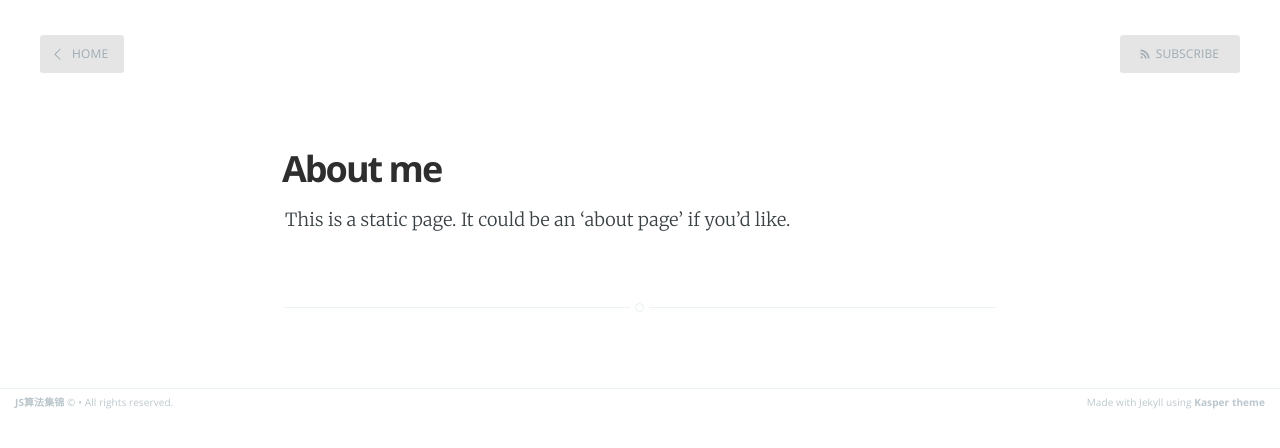
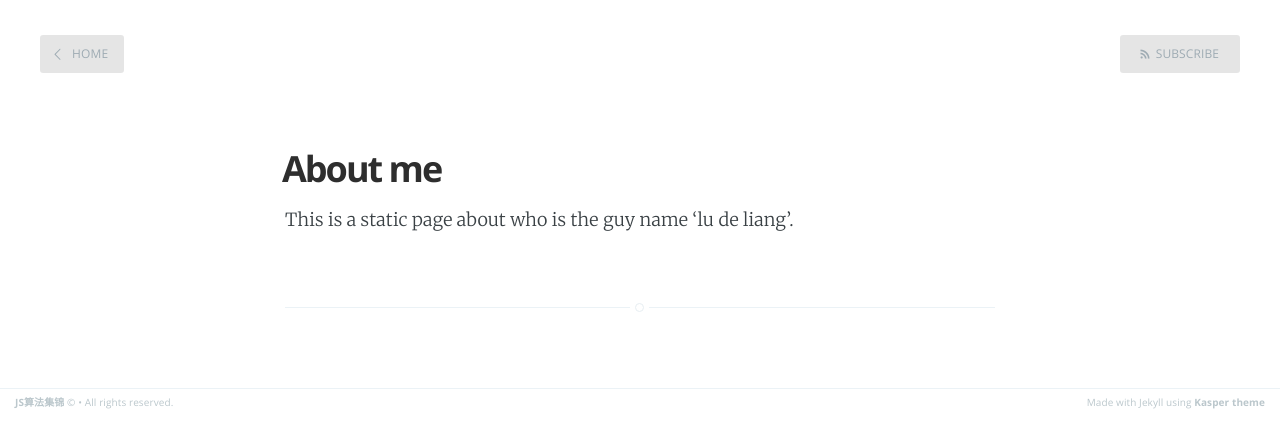
Before and after one commit to ludeliang/jekyll-blog, a Jekyll site: the page built from about.md, in a window 1280 px wide. Shown: the top 448 px of the page. Built offline with Jekyll 4.4.1, drawn with Linux system fonts in a browser that asks for light colours; Markdown is read by kramdown in place of the engine named in the settings.

Commit message:
change heightline format

```diff
--- a/_posts/2016-08-25-Bubble-Sort.markdown
+++ b/_posts/2016-08-25-Bubble-Sort.markdown
@@ -2,7 +2,7 @@
 layout: post
 title:  "冒泡排序"
 date:   2016-08-25 10:06:00
-categories: JavaScript Bubble Sort
+categories: JavaScript Sort Bubble
 ---
 
 冒泡排序算法的运作如下：（从后往前）
--- a/about.md
+++ b/about.md
@@ -3,4 +3,4 @@
 title: About me
 ---
 
-This is a static page. It could be an 'about page' if you'd like.
+This is a static page about who is the guy name 'lu de liang'.
--- a/assets/css/screen.css
+++ b/assets/css/screen.css
@@ -1346,8 +1346,8 @@
         box-sizing: border-box;
         height: auto;
         min-height: 240px;
-        height: 60%;
-        padding: 15% 0;
+        /*height: 60%;*/
+        /*padding: 15% 0;*/
     }
 
     .scroll-down,
--- a/index.html
+++ b/index.html
@@ -44,7 +44,7 @@
         </section>
         <footer class="post-meta">
             {% if site.author %}
-                <img class="author-thumb" src="/assets/images/profile.png" alt="Author's profile picture" nopin="nopin" />
+                <img class="author-thumb" src="assets/images/profile.png" alt="Author's profile picture" nopin="nopin" />
                 {{ site.author }}
             {% endif %}
             {% if post.categories.size > 0 %}
```
Also changed, not shown: _posts/2016-08-24-Quick-Sort.md (+3 -3 lines).
